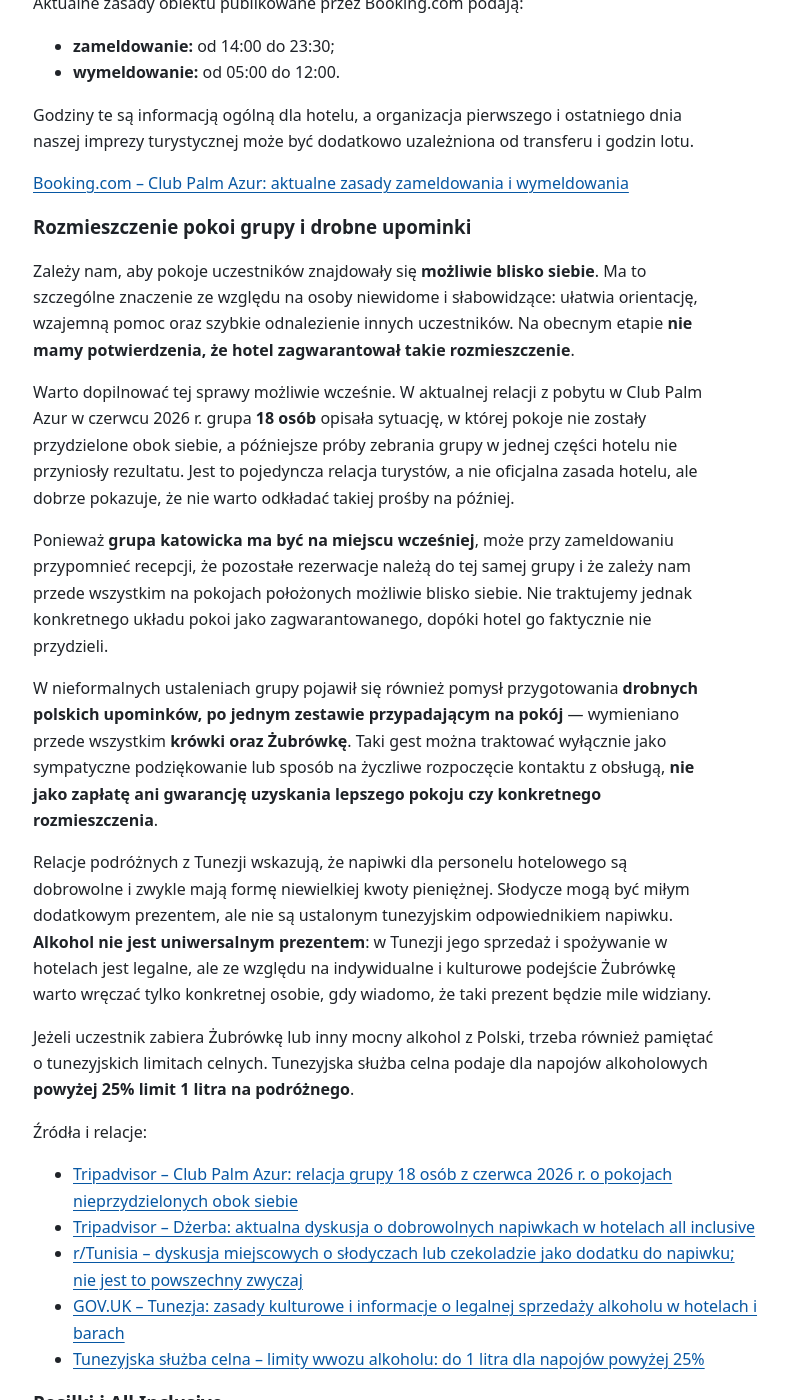
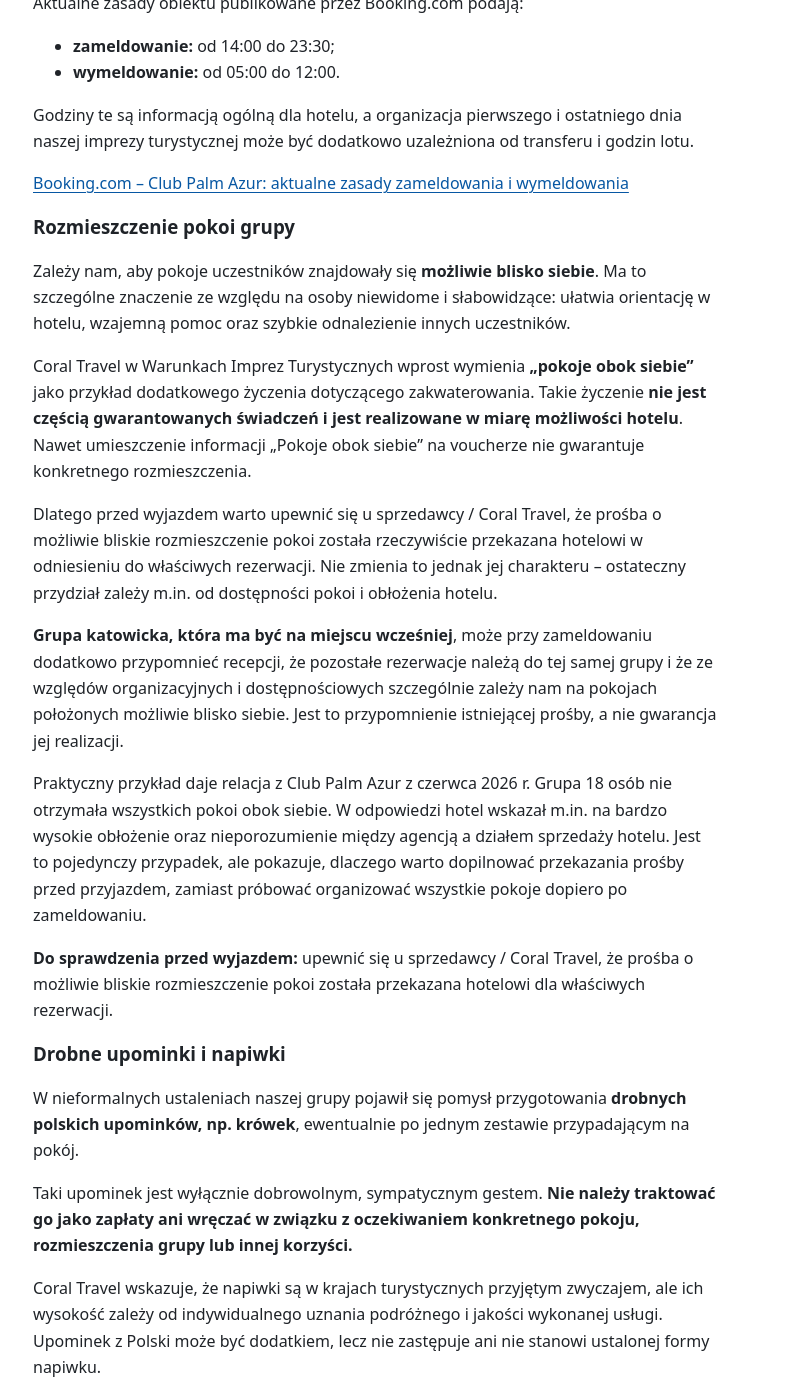
Before and after one commit to rotnicki/djerba-2026, a Jekyll site: the page built from praktyczne.md, in a window 1280 px wide and 1400 px high, scrolled down 3681 px. Shown: the whole window, without its empty margins (31-818 px from the left). Built offline with Jekyll 4.4.1, drawn with Linux system fonts in a browser that asks for light colours; our own code applies the rules of GitHub Pages for plain Markdown files; some of the changed text lies outside the part shown.

Commit message:
Uporządkuj pokoje grupy i drobne upominki

```diff
--- a/praktyczne.md
+++ b/praktyczne.md
@@ -98,27 +98,38 @@
 
 [Booking.com – Club Palm Azur: aktualne zasady zameldowania i wymeldowania](https://www.booking.com/hotel/tn/club-palm-azur-djerba.pl.html)
 
-### Rozmieszczenie pokoi grupy i drobne upominki
+### Rozmieszczenie pokoi grupy
 
-Zależy nam, aby pokoje uczestników znajdowały się **możliwie blisko siebie**. Ma to szczególne znaczenie ze względu na osoby niewidome i słabowidzące: ułatwia orientację, wzajemną pomoc oraz szybkie odnalezienie innych uczestników. Na obecnym etapie **nie mamy potwierdzenia, że hotel zagwarantował takie rozmieszczenie**.
+Zależy nam, aby pokoje uczestników znajdowały się **możliwie blisko siebie**. Ma to szczególne znaczenie ze względu na osoby niewidome i słabowidzące: ułatwia orientację w hotelu, wzajemną pomoc oraz szybkie odnalezienie innych uczestników.
 
-Warto dopilnować tej sprawy możliwie wcześnie. W aktualnej relacji z pobytu w Club Palm Azur w czerwcu 2026 r. grupa **18 osób** opisała sytuację, w której pokoje nie zostały przydzielone obok siebie, a późniejsze próby zebrania grupy w jednej części hotelu nie przyniosły rezultatu. Jest to pojedyncza relacja turystów, a nie oficjalna zasada hotelu, ale dobrze pokazuje, że nie warto odkładać takiej prośby na później.
+Coral Travel w Warunkach Imprez Turystycznych wprost wymienia **„pokoje obok siebie”** jako przykład dodatkowego życzenia dotyczącego zakwaterowania. Takie życzenie **nie jest częścią gwarantowanych świadczeń i jest realizowane w miarę możliwości hotelu**. Nawet umieszczenie informacji „Pokoje obok siebie” na voucherze nie gwarantuje konkretnego rozmieszczenia.
 
-Ponieważ **grupa katowicka ma być na miejscu wcześniej**, może przy zameldowaniu przypomnieć recepcji, że pozostałe rezerwacje należą do tej samej grupy i że zależy nam przede wszystkim na pokojach położonych możliwie blisko siebie. Nie traktujemy jednak konkretnego układu pokoi jako zagwarantowanego, dopóki hotel go faktycznie nie przydzieli.
+Dlatego przed wyjazdem warto upewnić się u sprzedawcy / Coral Travel, że prośba o możliwie bliskie rozmieszczenie pokoi została rzeczywiście przekazana hotelowi w odniesieniu do właściwych rezerwacji. Nie zmienia to jednak jej charakteru – ostateczny przydział zależy m.in. od dostępności pokoi i obłożenia hotelu.
 
-W nieformalnych ustaleniach grupy pojawił się również pomysł przygotowania **drobnych polskich upominków, po jednym zestawie przypadającym na pokój** — wymieniano przede wszystkim **krówki oraz Żubrówkę**. Taki gest można traktować wyłącznie jako sympatyczne podziękowanie lub sposób na życzliwe rozpoczęcie kontaktu z obsługą, **nie jako zapłatę ani gwarancję uzyskania lepszego pokoju czy konkretnego rozmieszczenia**.
+**Grupa katowicka, która ma być na miejscu wcześniej**, może przy zameldowaniu dodatkowo przypomnieć recepcji, że pozostałe rezerwacje należą do tej samej grupy i że ze względów organizacyjnych i dostępnościowych szczególnie zależy nam na pokojach położonych możliwie blisko siebie. Jest to przypomnienie istniejącej prośby, a nie gwarancja jej realizacji.
 
-Relacje podróżnych z Tunezji wskazują, że napiwki dla personelu hotelowego są dobrowolne i zwykle mają formę niewielkiej kwoty pieniężnej. Słodycze mogą być miłym dodatkowym prezentem, ale nie są ustalonym tunezyjskim odpowiednikiem napiwku. **Alkohol nie jest uniwersalnym prezentem**: w Tunezji jego sprzedaż i spożywanie w hotelach jest legalne, ale ze względu na indywidualne i kulturowe podejście Żubrówkę warto wręczać tylko konkretnej osobie, gdy wiadomo, że taki prezent będzie mile widziany.
+Praktyczny przykład daje relacja z Club Palm Azur z czerwca 2026 r. Grupa 18 osób nie otrzymała wszystkich pokoi obok siebie. W odpowiedzi hotel wskazał m.in. na bardzo wysokie obłożenie oraz nieporozumienie między agencją a działem sprzedaży hotelu. Jest to pojedynczy przypadek, ale pokazuje, dlaczego warto dopilnować przekazania prośby przed przyjazdem, zamiast próbować organizować wszystkie pokoje dopiero po zameldowaniu.
 
-Jeżeli uczestnik zabiera Żubrówkę lub inny mocny alkohol z Polski, trzeba również pamiętać o tunezyjskich limitach celnych. Tunezyjska służba celna podaje dla napojów alkoholowych **powyżej 25% limit 1 litra na podróżnego**.
+**Do sprawdzenia przed wyjazdem:** upewnić się u sprzedawcy / Coral Travel, że prośba o możliwie bliskie rozmieszczenie pokoi została przekazana hotelowi dla właściwych rezerwacji.
+
+### Drobne upominki i napiwki
+
+W nieformalnych ustaleniach naszej grupy pojawił się pomysł przygotowania **drobnych polskich upominków, np. krówek**, ewentualnie po jednym zestawie przypadającym na pokój.
+
+Taki upominek jest wyłącznie dobrowolnym, sympatycznym gestem. **Nie należy traktować go jako zapłaty ani wręczać w związku z oczekiwaniem konkretnego pokoju, rozmieszczenia grupy lub innej korzyści.**
+
+Coral Travel wskazuje, że napiwki są w krajach turystycznych przyjętym zwyczajem, ale ich wysokość zależy od indywidualnego uznania podróżnego i jakości wykonanej usługi. Upominek z Polski może być dodatkiem, lecz nie zastępuje ani nie stanowi ustalonej formy napiwku.
+
+W grupie pojawił się również pomysł zabrania **Żubrówki**. Alkohol nie jest jednak odpowiednim uniwersalnym prezentem dla każdego pracownika hotelu. Jeżeli ktoś chce wręczyć taki upominek, powinien zrobić to wyłącznie konkretnej dorosłej osobie, gdy wiadomo, że będzie on mile widziany – najlepiej jako podziękowanie, a nie element prośby o dodatkowe świadczenie.
+
+Przy wwozie mocnego alkoholu trzeba pamiętać o tunezyjskim limicie celnym: dla napojów alkoholowych powyżej 25% jest to maksymalnie **1 litr na podróżnego**.
 
 Źródła i relacje:
 
-- [Tripadvisor – Club Palm Azur: relacja grupy 18 osób z czerwca 2026 r. o pokojach nieprzydzielonych obok siebie](https://www.tripadvisor.com/Hotel_Review-g297948-d302582-Reviews-Hotel_Club_Palm_Azur_Djerba-Midoun_Djerba_Island_Medenine_Governorate.html)
-- [Tripadvisor – Dżerba: aktualna dyskusja o dobrowolnych napiwkach w hotelach all inclusive](https://www.tripadvisor.com/ShowTopic-g297941-i9901-k15503309-Tipping_in_all_inclusive_hotels-Djerba_Island_Medenine_Governorate.html)
-- [r/Tunisia – dyskusja miejscowych o słodyczach lub czekoladzie jako dodatku do napiwku; nie jest to powszechny zwyczaj](https://www.reddit.com/r/Tunisia/comments/14ygprv/bar_of_chocolate_as_a_tip/)
+- [Coral Travel – aktualne Warunki Imprez Turystycznych i dokumenty](https://www.coraltravel.pl/dokumenty/)
+- [Tripadvisor – Club Palm Azur: relacja grupy 18 osób z czerwca 2026 r. i odpowiedź hotelu](https://www.tripadvisor.com/Hotel_Review-g297948-d302582-Reviews-Hotel_Club_Palm_Azur_Djerba-Midoun_Djerba_Island_Medenine_Governorate.html)
 - [GOV.UK – Tunezja: zasady kulturowe i informacje o legalnej sprzedaży alkoholu w hotelach i barach](https://www.gov.uk/foreign-travel-advice/tunisia/safety-and-security)
-- [Tunezyjska służba celna – limity wwozu alkoholu: do 1 litra dla napojów powyżej 25%](https://www.douane.gov.tn/tabac-et-boissons-alcoolisees/)
+- [Tunezyjska służba celna – limity wwozu alkoholu](https://www.douane.gov.tn/tabac-et-boissons-alcoolisees/)
 
 ### Posiłki i All Inclusive
 
```
